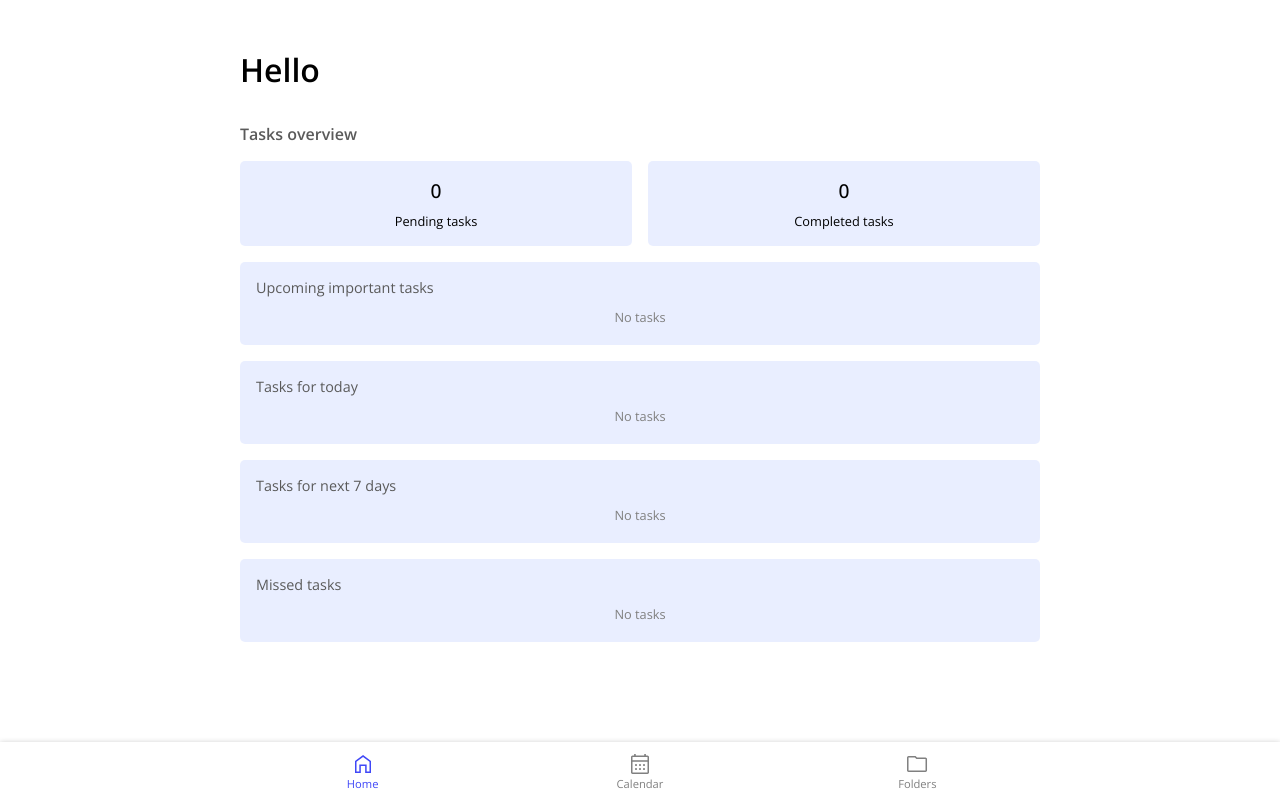
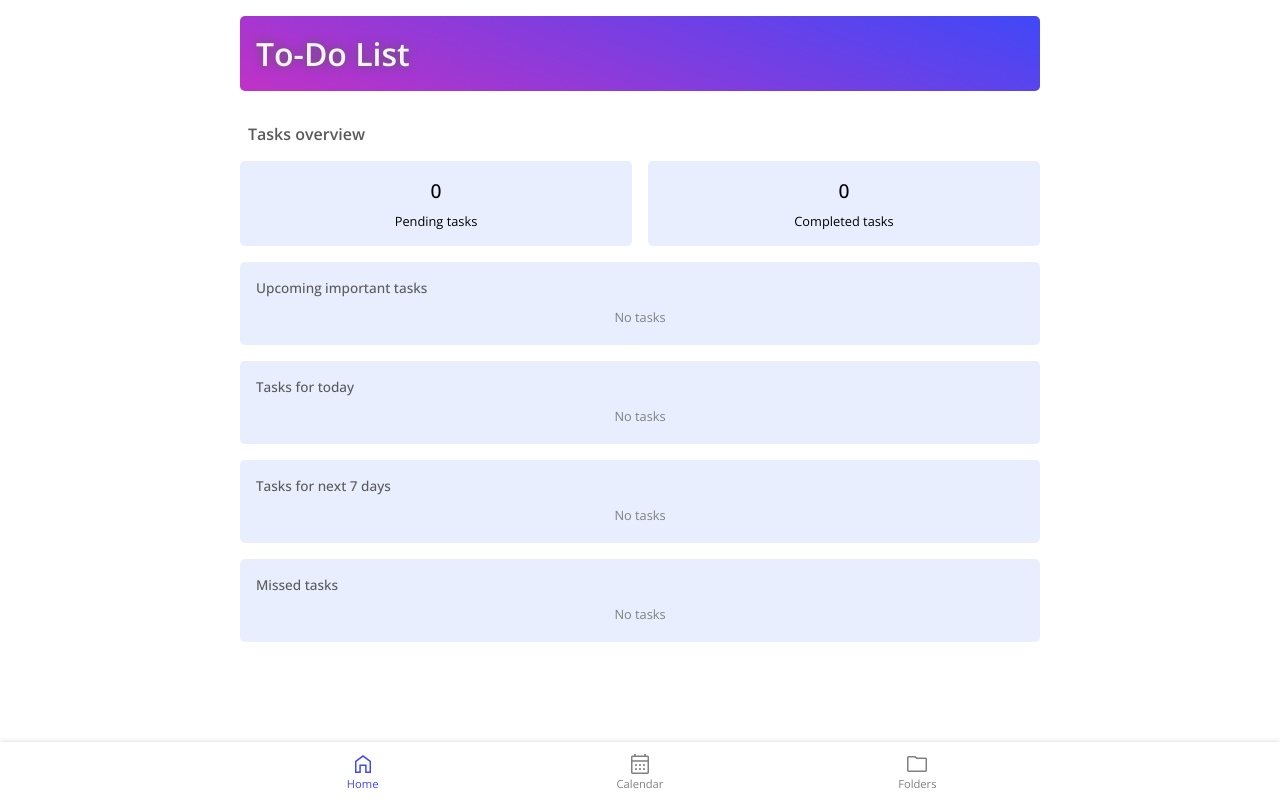
Before and after one commit to agiemza/todo-app, a website built with webpack: page dist/index.html in a window 1280 px wide. Built offline with nearby package versions, Linux system fonts and the light colour scheme.

Commit message:
update homeTab styles

```diff
--- a/src/components/Tabs/HomeTab.js/HomeTab.js
+++ b/src/components/Tabs/HomeTab.js/HomeTab.js
@@ -34,13 +34,11 @@ export default class HomeTab {
 
     static createHeader() {
         const welcomeMessage = document.createElement("h1")
-        welcomeMessage.textContent = "Hello"
+        welcomeMessage.textContent = "To-Do List"
 
         const header = document.createElement("header")
         header.appendChild(welcomeMessage)
 
         return header
     }
-
-    // ----
 }
--- a/src/components/Tabs/HomeTab.js/homeTab.css
+++ b/src/components/Tabs/HomeTab.js/homeTab.css
@@ -3,7 +3,8 @@
     align-items: start;
     justify-items: center;
     background-color: var(--background-color);
-    padding: 3rem 1rem calc(var(--nav-height) + 1rem) 1rem;
+    padding: 1rem;
+    padding-bottom: calc(var(--nav-height) + 1rem);
     overflow-y: auto;
 }
 
@@ -20,9 +21,14 @@ header {
     gap: 1rem;
     align-items: end;
     grid-template-columns: auto;
+    background: var(--gradient);
+    border-radius: 5px;
+    padding: 1rem;
 }
 
 h1 {
+    color: var(--lighter-gray);
+    text-shadow: 0 0 10px var(--darker-gray);
     font-size: 2rem;
     font-weight: 600;
 }
@@ -32,6 +38,7 @@ h1 {
     grid-column: 1/-1;
     font-size: 1rem;
     font-weight: 600;
+    padding-left: 0.5rem;
     padding-top: 0.5rem;
     color: var(--darker-gray);
 }
@@ -97,8 +104,8 @@ h1 {
 .upcoming-tasks-label {
     justify-self: start;
     color: var(--darker-gray);
-    font-size: 0.9rem;
-    font-weight: 400;
+    font-size: 0.85rem;
+    font-weight: 500;
 }
 
 .upcoming-task {
```
